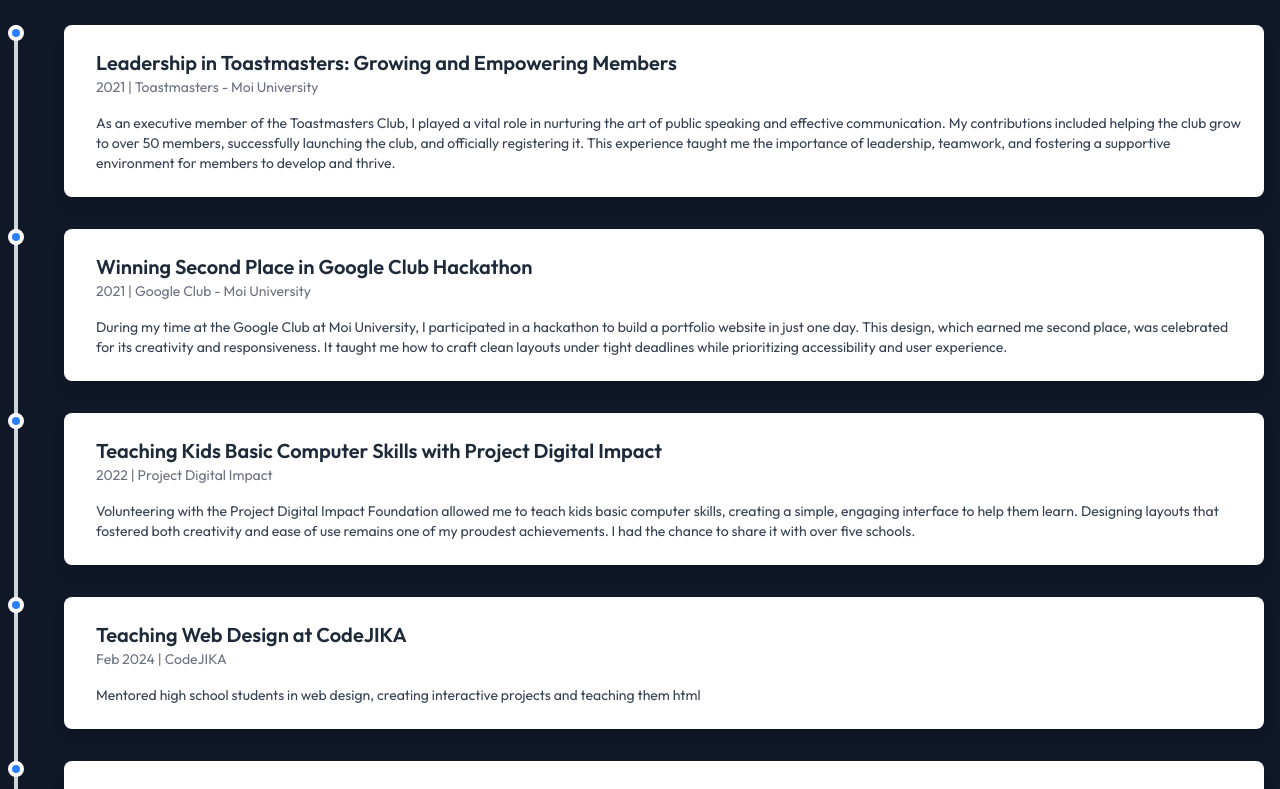
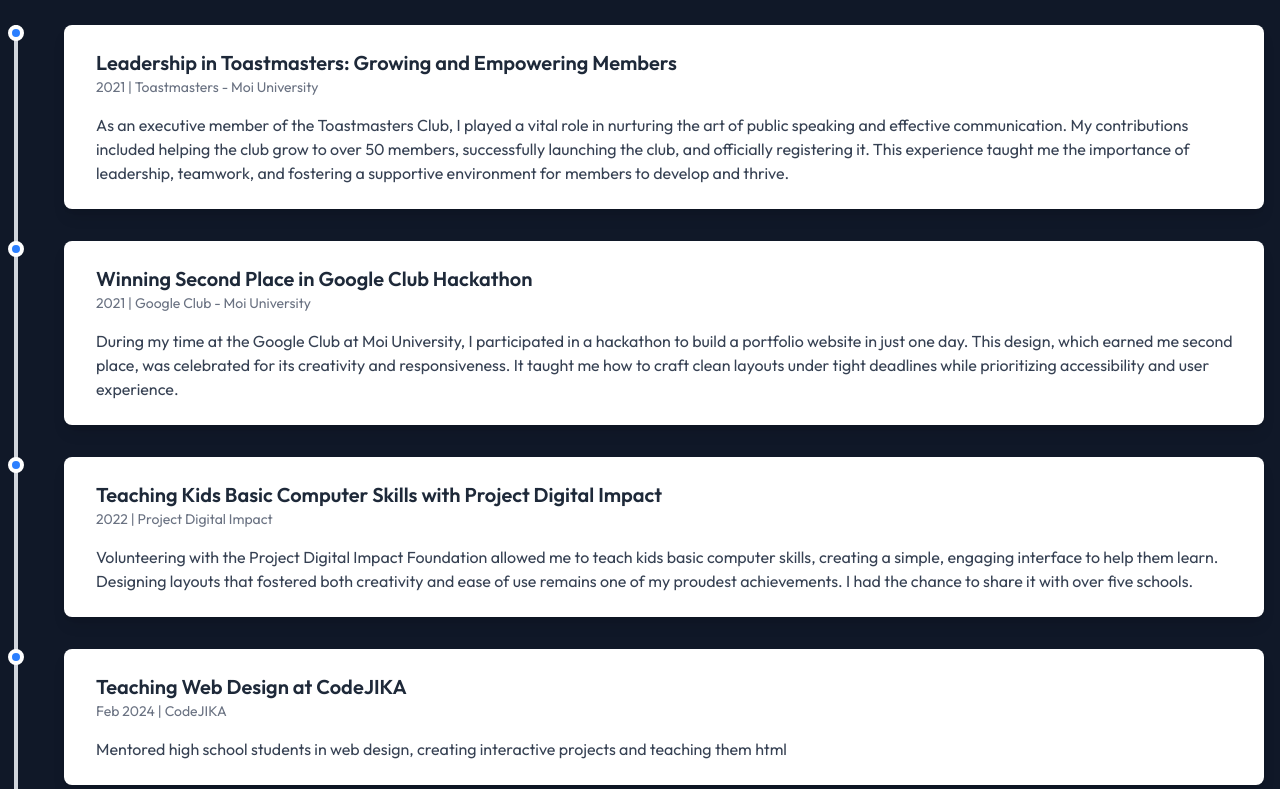
Before and after one commit to Elai5/react-portfolio-js, a React (Vite) app: page / in a window 1280 px wide. Shown: the part 3427-4216 px from the top of the page. Built offline with nearby package versions, Linux system fonts and the light colour scheme.

Commit message:
small text on project 1

```diff
--- a/src/components/Blog.jsx
+++ b/src/components/Blog.jsx
@@ -27,7 +27,7 @@
                   <p className="text-xs md:text-sm text-gray-500">
                     {post.timeline} | {post.community}
                   </p>
-                  <p className="text-sm md:text-gray-700 mt-4">
+                  <p className="text-sm md:text-base text-gray-700 mt-4">
                     {post.description}
                   </p>
                 </div>
--- a/src/components/Projects.jsx
+++ b/src/components/Projects.jsx
@@ -49,7 +49,7 @@
                   href={project.liveDemo}
                   target="_blank"
                   rel="noopener noreferrer"
-                  className="inline-block px-4 py-2 bg-blue-600 hover:bg-blue-700 text-white rounded-md"
+                  className="inline-block px-4 py-2 text-sm md:text-base bg-blue-600 hover:bg-blue-700 text-white rounded-md"
                 >
                   Live Demo
                 </a>
```
